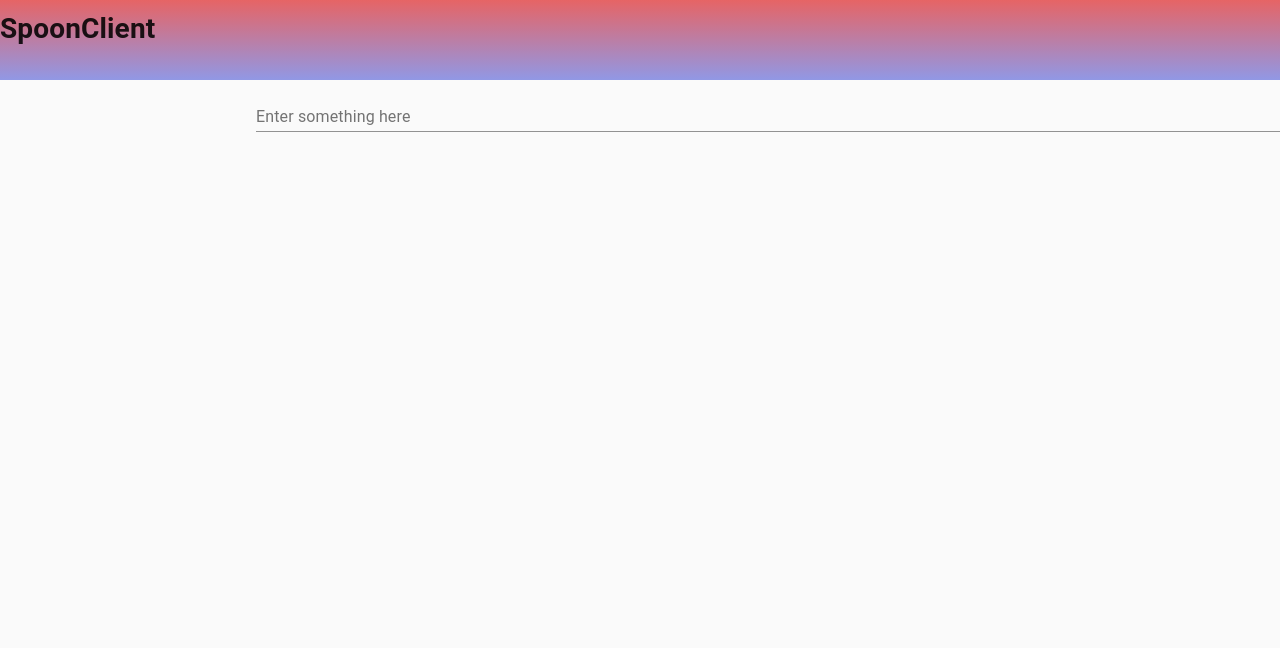
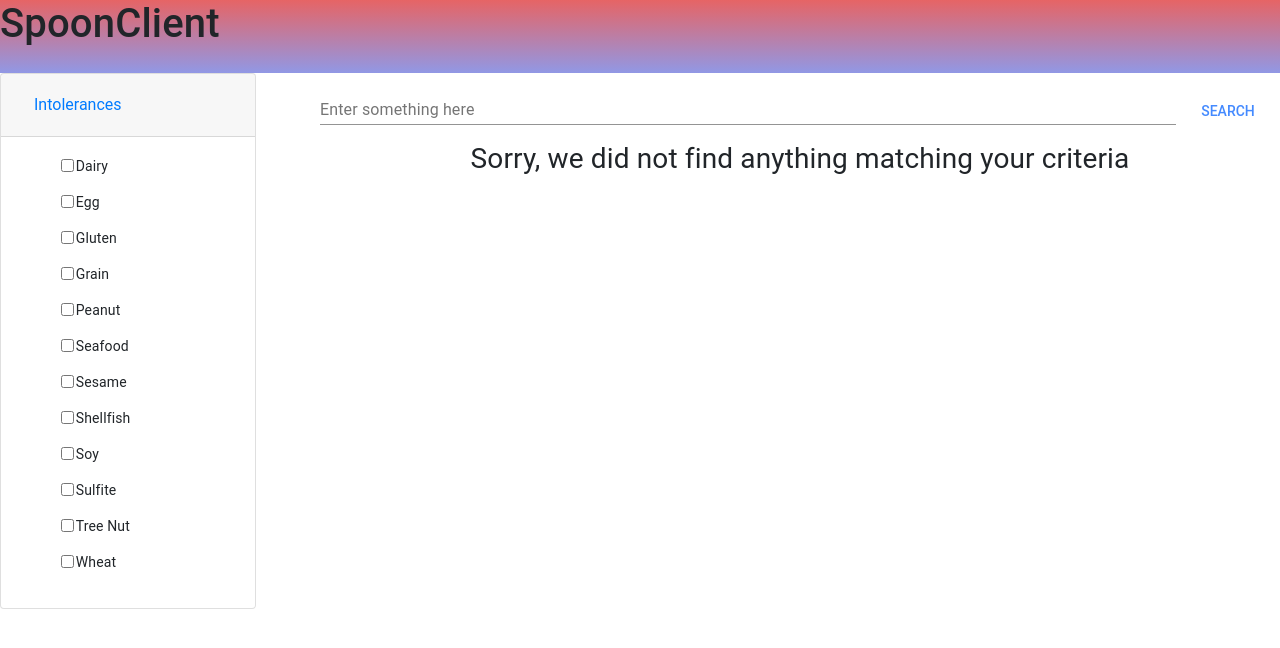
Before and after one commit to Lyxass/Spoonclient, a Vue app: page / in a window 1280 px wide. Shown: the top 648 px of the page. Built offline with nearby package versions, Linux system fonts and the light colour scheme.

Commit message:
recherche fonctionnelle + intolérence

```diff
--- a/package.json
+++ b/package.json
@@ -9,6 +9,8 @@
     "deploy": "vue-cli-service build && cp -rf ./dist/* /var/www/html/"
   },
   "dependencies": {
+    "bootstrap": "^4.6.0",
+    "bootstrap-vue": "^2.21.2",
     "core-js": "^3.6.5",
     "materialize-css": "^1.0.0-rc.2",
     "vue": "^2.6.11",
--- a/public/index.html
+++ b/public/index.html
@@ -5,25 +5,39 @@
     <meta http-equiv="X-UA-Compatible" content="IE=edge">
     <meta name="viewport" content="width=device-width,initial-scale=1.0">
     <link rel="icon" href="<%= BASE_URL %>favicon.ico">
+
+    <script src="https://kit.fontawesome.com/a1631fe7d3.js" crossorigin="anonymous"></script>
+    <link rel="stylesheet" href="https://cdn.jsdelivr.net/npm/bootstrap@4.6.0/dist/css/bootstrap.min.css"
+          integrity="sha384-B0vP5xmATw1+K9KRQjQERJvTumQW0nPEzvF6L/Z6nronJ3oUOFUFpCjEUQouq2+l" crossorigin="anonymous">
+    <script src="https://code.jquery.com/jquery-3.5.1.slim.min.js"
+            integrity="sha384-DfXdz2htPH0lsSSs5nCTpuj/zy4C+OGpamoFVy38MVBnE+IbbVYUew+OrCXaRkfj"
+            crossorigin="anonymous"></script>
+    <script src="https://cdn.jsdelivr.net/npm/bootstrap@4.6.0/dist/js/bootstrap.bundle.min.js"
+            integrity="sha384-Piv4xVNRyMGpqkS2by6br4gNJ7DXjqk09RmUpJ8jgGtD7zP9yug3goQfGII0yAns"
+            crossorigin="anonymous"></script>
+
     <title><%= htmlWebpackPlugin.options.title %></title>
 
 
 </head>
 <body>
 <noscript>
-      <strong>We're sorry but <%= htmlWebpackPlugin.options.title %> doesn't work properly without JavaScript enabled. Please enable it to continue.</strong>
+    <strong>We're sorry but <%= htmlWebpackPlugin.options.title %> doesn't work properly without JavaScript enabled.
+        Please enable it to continue.</strong>
 </noscript>
 <div id="app"></div>
 <!-- built files will be auto injected -->
+
+
 </body>
 
 <style>
-    html{
+    html {
         height: 100%;
         width: 100%;
     }
 
-    body{
+    body {
         height: 100%;
         width: 100%;
     }
--- a/src/App.vue
+++ b/src/App.vue
@@ -1,10 +1,14 @@
 <template>
   <div id="app">
+    <div id="spinnerContainer" v-if="isLoading">
+      <md-progress-spinner id="spinner" md-mode="indeterminate"></md-progress-spinner>
+    </div>
     <Header></Header>
     <div id="content">
       <Filters></Filters>
       <div id="searchNResult">
-        <Search></Search>
+        <Search @submit="searchFromApi"></Search>
+        <ResultContainer v-bind:result="res"></ResultContainer>
       </div>
     </div>
   </div>
@@ -14,12 +18,56 @@
 import Header from "@/components/Header";
 import Search from "@/components/Search";
 import Filters from "@/components/Filters";
+import ResultContainer from "@/components/ResultContainer";
+import {receipeQuery} from "./model/Api.js"
+
 export default {
-  components: {Search, Header, Filters}
-}
+  components: {ResultContainer, Search, Header, Filters},
+  data() {
+    return {
+      isLoading: false,
+      //res: {"results":[{"id":654959,"title":"Pasta With Tuna","image":"https://spoonacular.com/recipeImages/654959-312x231.jpg","imageType":"jpg"},{"id":511728,"title":"Pasta Margherita","image":"https://spoonacular.com/recipeImages/511728-312x231.jpg","imageType":"jpg"},{"id":654812,"title":"Pasta and Seafood","image":"https://spoonacular.com/recipeImages/654812-312x231.jpg","imageType":"jpg"},{"id":654857,"title":"Pasta On The Border","image":"https://spoonacular.com/recipeImages/654857-312x231.jpg","imageType":"jpg"},{"id":654883,"title":"Pasta Vegetable Soup","image":"https://spoonacular.com/recipeImages/654883-312x231.jpg","imageType":"jpg"},{"id":654928,"title":"Pasta With Italian Sausage","image":"https://spoonacular.com/recipeImages/654928-312x231.jpg","imageType":"jpg"},{"id":654926,"title":"Pasta With Gorgonzola Sauce","image":"https://spoonacular.com/recipeImages/654926-312x231.jpg","imageType":"jpg"},{"id":654944,"title":"Pasta With Salmon Cream Sauce","image":"https://spoonacular.com/recipeImages/654944-312x231.jpg","imageType":"jpg"},{"id":654905,"title":"Pasta With Chickpeas and Kale","image":"https://spoonacular.com/recipeImages/654905-312x231.jpg","imageType":"jpg"},{"id":654901,"title":"Pasta With Chicken and Broccoli","image":"https://spoonacular.com/recipeImages/654901-312x231.jpg","imageType":"jpg"}],"offset":0,"number":10,"totalResults":210}
+      res: {}
+    }},
+  computed:{
+  },
+  methods :
+    {
+      searchFromApi(input)
+      {
+        let query="query="+input+"&number=10";
+        if(this.$store.state.filters.intolerances.length > 0){
+          query += "&intolerances="+this.$store.state.filters.intolerances.toString();
+        }
+        receipeQuery(this.$store.state.api,query).then((res) => {
+          console.log("res", res);
+          this.res = res;
+        })
+      }
+    }
+  }
 </script>
 
 <style lang="scss">
+
+#spinnerContainer {
+  position: absolute;
+  width: 100%;
+  height: 100%;
+  top: 0;
+  left: 0;
+  background-color: rgba(0, 0, 0, 0.3);
+}
+
+
+#spinner {
+  height: 5%;
+  width: 5%;
+  top: 47%;
+  left: 47%;
+  margin: 24px;
+}
+
 #app {
   display: flex;
   flex-direction: column;
@@ -29,15 +77,18 @@ export default {
   width: 100%;
 }
 
-#content{
+#content {
   width: 100%;
   display: flex;
   flex-direction: row;
+  height: 100%;
+  justify-content: space-between;
 
 }
 
-#searchNResult{
-  width: 80%;
+#searchNResult {
+  width: 75%;
+  height: 100%;
 }
 
 
--- a/src/components/Filters.vue
+++ b/src/components/Filters.vue
@@ -1,15 +1,20 @@
 <template>
-  <div></div>
+  <div id="filtersContainer">
+    <Intolerances></Intolerances>
+  </div>
+
 </template>
 
 <script>
+import Intolerances from "@/components/filter/Intolerances";
 export default {
-  name: "Filters"
+  name: "Filters",
+  components: {Intolerances}
 }
 </script>
 
 <style scoped lang="scss">
-  div{
-    width: 20%;
-  }
+#filtersContainer{
+  width: 20%;
+}
 </style>
--- /dev/null
+++ b/src/components/ResultCard.vue
@@ -0,0 +1,21 @@
+<template>
+  <div class="card mb-1 ml-1" style="width: 18rem;" >
+    <img :src="detail.image" class="card-img-top" alt="...">
+    <div class="card-body">
+      <h5 class="card-title">{{detail.title}}</h5>
+      <p class="card-text">Some quick example text to build on the card title and make up the bulk of the card's content.</p>
+      <a href="#" class="btn btn-primary">Go somewhere</a>
+    </div>
+  </div>
+</template>
+
+<script>
+export default {
+  name: "ResultCard",
+  props: ["detail"],
+}
+</script>
+
+<style scoped lang="scss">
+
+</style>
--- /dev/null
+++ b/src/components/ResultContainer.vue
@@ -0,0 +1,35 @@
+<template>
+  <div id="container">
+    <div v-if="this.result.results !== undefined && this.result.results.length > 0" id="resultContainer" class="d-flex justify-content-center flex-wrap ">
+      <ResultCard v-for="res in this.result.results" :key="res.id" v-bind:detail="res"></ResultCard>
+    </div>
+    <div v-else id="soSad">
+      <p> Sorry, we did not find anything matching your criteria</p>
+    </div>
+  </div>
+</template>
+
+<script>
+import ResultCard from "@/components/ResultCard";
+
+export default {
+  name: "ResultContainer",
+  components: {ResultCard},
+  props: ["result"],
+}
+</script>
+
+<style scoped lang="scss">
+
+#container {
+  width: 100%;
+  height: 100%;
+}
+
+#soSad{
+  display: flex;
+  justify-content: center;
+  font-size: 200%;
+}
+
+</style>
--- a/src/components/Search.vue
+++ b/src/components/Search.vue
@@ -1,9 +1,10 @@
 <template>
 
   <div>
-    <md-autocomplete v-model="input" :md-options="autoComplete" @md-changed="getAutoComplete">
+    <md-autocomplete v-model="input" :md-options="autoComplete" @md-changed="getAutoComplete" @md-selected="onSelect">
       <label>Enter something here</label>
     </md-autocomplete>
+    <md-button class="md-primary" @click="onSelect"> Search</md-button>
   </div>
 
 </template>
@@ -19,15 +20,16 @@ export default {
   },
   methods:
       {
-        getAutoComplete(searchTerm) {
+        getAutoComplete() {
           this.res = new Promise(resolve => {
             window.setTimeout(() => {
-              console.log(searchTerm)
               resolve()
             }, 1000)
           })
+        },
+        onSelect(){
+          this.$emit("submit",this.input)
         }
-
       }
 }
 </script>
@@ -35,5 +37,8 @@ export default {
 <style scoped lang="scss">
   div{
     width: 100%;
+    display: flex;
+    flex-direction: row;
+    align-items: center;
   }
 </style>
--- /dev/null
+++ b/src/components/filter/Intolerances.vue
@@ -0,0 +1,64 @@
+<template>
+  <div class="accordion" id="filterCollapse">
+    <div class="card">
+      <div class="card-header" id="headingOne">
+        <h2 class="mb-0">
+          <button class="btn btn-link btn-block text-left" type="button" data-toggle="collapse"
+                  data-target="#collapseOne" aria-expanded="true" aria-controls="collapseOne">
+            Intolerances
+          </button>
+        </h2>
+      </div>
+
+      <div id="collapseOne" class="collapse show" aria-labelledby="headingOne" data-parent="#filterCollapse">
+        <div class="card-body">
+          <ul v-for="i in intolerences" :key="i">
+            <FilterEntry :name="i" @changed="onUpdate"></FilterEntry>
+          </ul>
+        </div>
+      </div>
+    </div>
+  </div>
+</template>
+
+<script>
+import FilterEntry from "@/components/filter/filterEntry/FilterEntry";
+
+export default {
+  name: "Intolerances",
+  data: function () {
+    return {
+      intolerences: ["Dairy", "Egg", "Gluten", "Grain", "Peanut", "Seafood", "Sesame", "Shellfish", "Soy", "Sulfite", "Tree Nut", "Wheat"],
+      selected: []
+    }
+  },
+  computed:{
+
+  },
+  methods:{
+    onUpdate(payload){
+      if(payload.isChecked){
+        this.selected.push(payload.name);
+      } else {
+        this.selected = this.selected.filter(function(ele){
+          return ele != payload.name;
+        });
+      }
+      this.$store.state.filters.intolerances = this.selected;
+      console.log("Selected",this.$store.state.filters.intolerances);
+    }
+  },
+  components: {FilterEntry}
+}
+</script>
+
+<style scoped lang="scss">
+
+button {
+  text-decoration: none;
+}
+
+ul{
+  list-style:none;
+}
+</style>
--- /dev/null
+++ b/src/components/filter/filterEntry/FilterEntry.vue
@@ -0,0 +1,39 @@
+<template>
+  <li>
+    <div id="item" @click="update">
+      <input type="checkbox" >
+      <p>{{ name }}</p>
+    </div>
+  </li>
+</template>
+
+<script>
+export default {
+  name: "FilterEntry",
+  props: ["name"],
+  data() {
+    return {
+      isChecked: false
+    }
+  },
+  methods: {
+    update() {
+      this.isChecked = !this.isChecked;
+      this.$emit("changed", {name: this.name, isChecked: this.isChecked})
+    }
+  }
+}
+</script>
+
+<style scoped lang="scss">
+
+
+#item{
+  display: flex;
+  flex-direction: row;
+  align-items: center;
+}
+p{
+  margin: 0 0 0 1%;
+}
+</style>
--- /dev/null
+++ b/src/model/Api.js
@@ -0,0 +1,23 @@
+const RECIPE_BASE_URL = "https://api.spoonacular.com/recipes/complexSearch"
+
+
+
+export async function receipeQuery(apiKey, query) {
+
+    let url = RECIPE_BASE_URL + "?" + query + "&" + "apiKey=" + apiKey;
+    console.log("url", url);
+    return new Promise((resolve, reject) => {
+        fetch(url)
+            .then(res => res.json())
+            .then(data => {
+                console.log("data" , data)
+                resolve(data)
+            })
+            .catch(res => {
+                console.log("res",res)
+                reject(res);
+            })
+    })
+}
+
+//https://api.spoonacular.com/recipes/complexSearch?query=pasta&intolerances=Dairy,Peanut&number=10&apiKey=1b4f50bd8bec4a209e854fcfdd201c82
--- a/src/store/index.js
+++ b/src/store/index.js
@@ -5,6 +5,19 @@ Vue.use(Vuex)
 
 export default new Vuex.Store({
   state: {
+    api: "1b4f50bd8bec4a209e854fcfdd201c82",
+    lastResult: {},
+    filters: {
+      intolerances: []
+    }
+  },
+  getters:{
+    getLastResult: (state) =>{
+      return state.lastResult;
+    },
+    getIntolerences: (state)=>{
+      return state.filters.intolerances
+    }
   },
   mutations: {
   },
```
Also changed, not shown: src/router/index.js (+29 -29 lines), 1 other file (tests, documents, lock files or other folders). Lines whose indentation alone changed are shown as unchanged.
